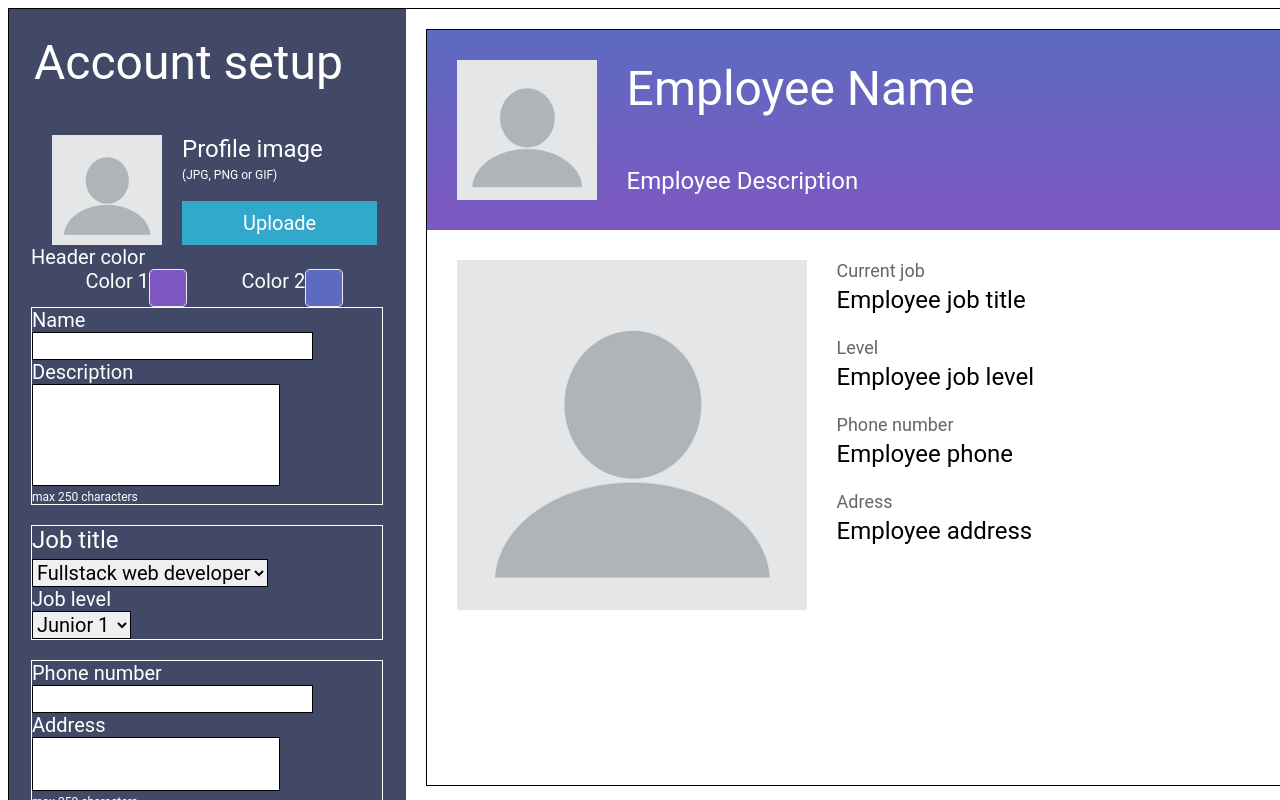
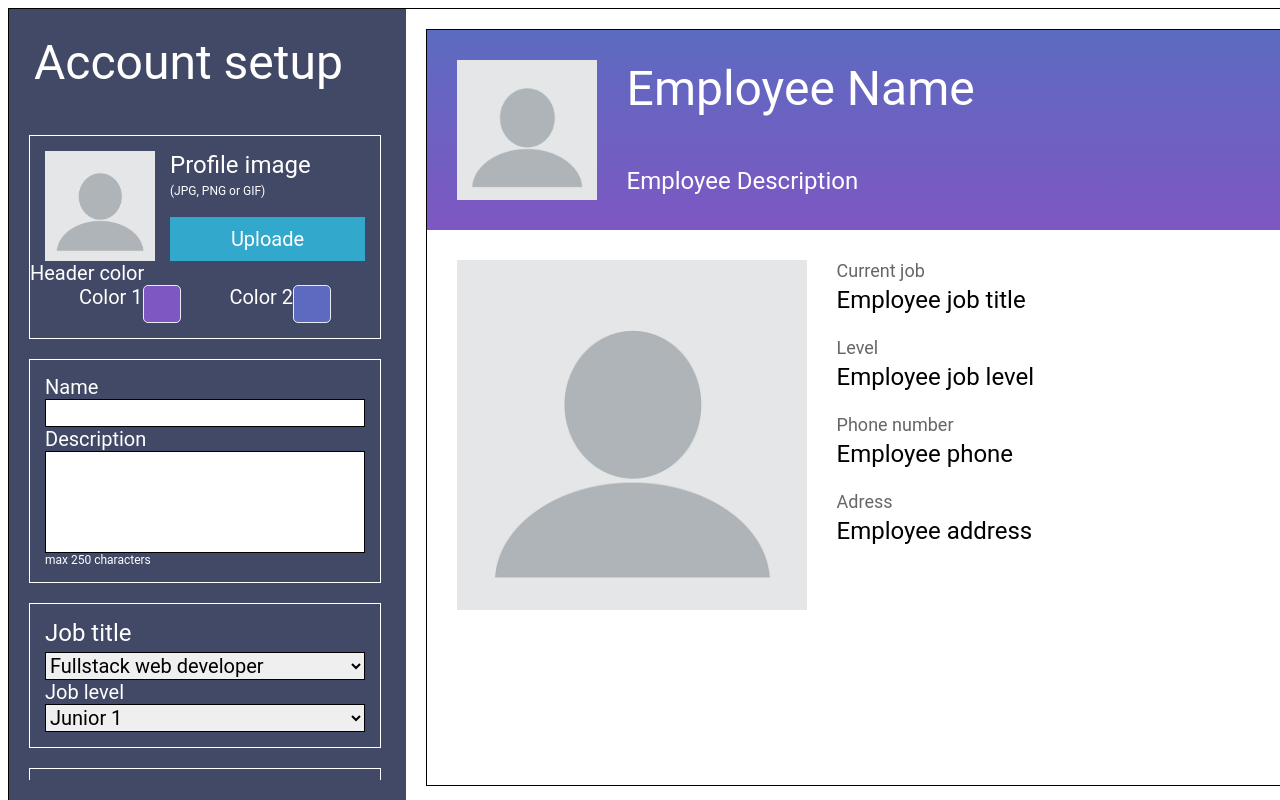
Before and after one commit to Georss/account-setup, a React (Create React App) app: page / in a window 1280 px wide. Shown: the top 800 px of the page. Built offline with nearby package versions, Linux system fonts and the light colour scheme.

Commit message:
Update Aside.css

```diff
--- a/src/components/Aside/Aside.css
+++ b/src/components/Aside/Aside.css
@@ -4,7 +4,7 @@
     background-color: #414966;
   }
 .Aside-MR {
-    padding: 25px 25px 19px;
+    padding: 25px 25px 25px;
 }
 .Account-setup {
     font-family: Roboto;
@@ -18,7 +18,8 @@
     margin: 0px;
 }
 .Info-Account {
-    margin: 25px 8px 25px 22px;
+    margin: 19px 8px 20px 20px;
+    height: 645px;
     overflow-y: scroll;
 }
 
@@ -33,16 +34,22 @@
     background-color: #a8a8a8;
 }
 
+.Info-Account::-webkit-scrollbar-thumb:hover {
+    background-color: #d7d7d7;
+}
+
 .Rectangle {
-    /* padding-top: 15px;
-    padding-bottom: 15px; */
+    padding: 15px;
     display: flex;
     flex-direction: column;
     justify-content: space-evenly;
-    width: 350px;
-    /* height: auto; */
+    width: 320px;
     border: solid 1px #ffffff;
-    margin-bottom: 20px;
+}
+.Rectangle > div {
+    display: flex;
+    flex-direction: column;
+    /* justify-content: space-evenly; */
 }
 h4, h3, p, input, textarea, select {
     font-family: Roboto;
@@ -136,3 +143,20 @@ input, select, textarea {
 .image-target{
     cursor: pointer;
 }
+
+/* MARGIN CONTENT BOX ASIDE */
+.Profil-Image-Color {
+    padding: 15px 0px;
+    display: flex;
+    flex-direction: column;
+    justify-content: space-evenly;
+    width: 350px;
+    border: solid 1px #ffffff;
+    margin-bottom: 20px;
+}
+.Name-Description {
+    margin-bottom: 20px;
+}
+.Job-Info {
+    margin-bottom: 20px;
+}
```
